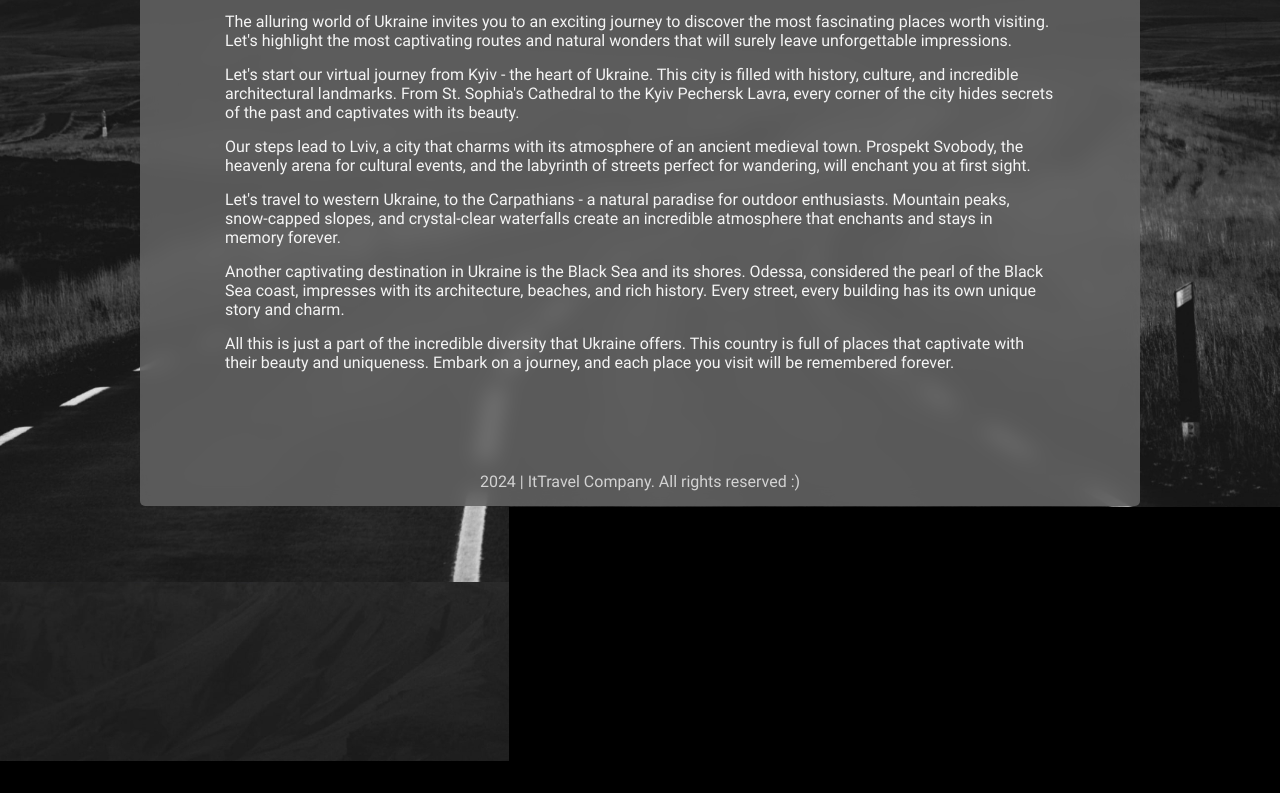
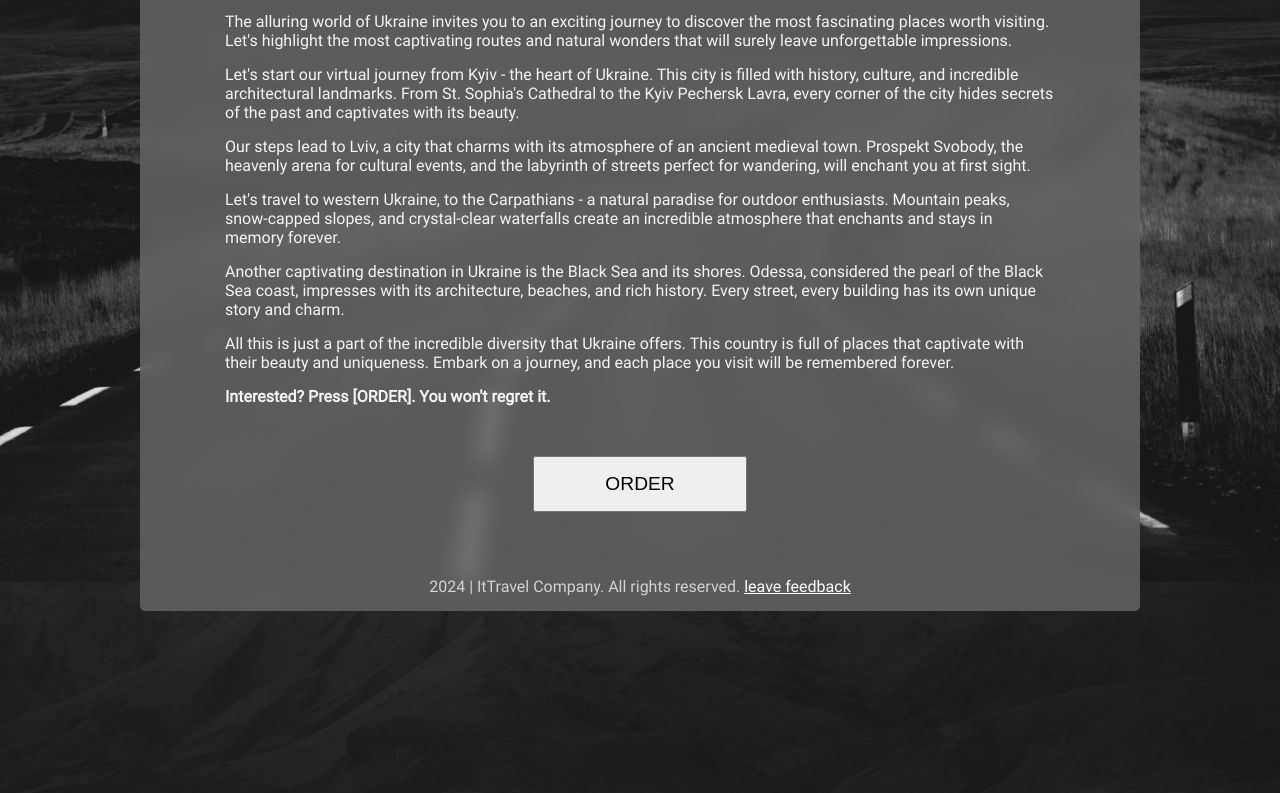
Before and after one commit to evilxgenius/06-travel-agency, a plain HTML site: page index.html in a window 1280 px wide. Shown: the part 1018-1811 px from the top of the page. Drawn offline with Linux system fonts and the light colour scheme.

Commit message:
added ORDER button and leave feedback link

```diff
--- a/css/style.scss
+++ b/css/style.scss
@@ -87,11 +87,11 @@
             padding: 10px;
             text-decoration: none;
             color: black;
-            background-color: rgba(245, 245, 245, 0.5);
+            background-color: rgba(245, 245, 245, 0.8);
 
             &:hover {
                 color: black;
-                background-color: rgba(245, 245, 245, 0.8);
+                background-color: whitesmoke;
             }
         }
 
@@ -103,7 +103,7 @@
 }
 
 main {
-    padding: 70px;
+    padding: 70px 70px 50px;
 
     .article {
         &__headline {
@@ -122,6 +122,24 @@ main {
         &__paragraph {
             margin: 15px;
         }
+
+        &__paragraph--attention {
+            font-weight: bold;
+        }
+
+        &__order {
+            display: block;
+            cursor: pointer;
+            margin: 50px auto 0;
+            padding: 15px 70px;
+            color: black;
+            font-size: 1.2rem;
+            text-transform: uppercase;
+
+            &:hover {
+
+            }
+        }
     }
 }
 
@@ -133,4 +151,14 @@ main {
     &__text {
         color: lightgray;
     }
+
+    &__feedback {
+        cursor: pointer;
+        color: white;
+        text-decoration: underline;
+
+        &:hover {
+            color: revert;
+        }
+    }
 }
--- a/index.html
+++ b/index.html
@@ -33,14 +33,16 @@
             <p class="article__paragraph">Let's travel to western Ukraine, to the Carpathians - a natural paradise for outdoor enthusiasts. Mountain peaks, snow-capped slopes, and crystal-clear waterfalls create an incredible atmosphere that enchants and stays in memory forever.</p>
             <p class="article__paragraph">Another captivating destination in Ukraine is the Black Sea and its shores. Odessa, considered the pearl of the Black Sea coast, impresses with its architecture, beaches, and rich history. Every street, every building has its own unique story and charm.</p>
             <p class="article__paragraph">All this is just a part of the incredible diversity that Ukraine offers. This country is full of places that captivate with their beauty and uniqueness. Embark on a journey, and each place you visit will be remembered forever.</p>
+            <p class="article__paragraph article__paragraph--attention">Interested? Press [ORDER]. You won't regret it.</p>
+            <button class="article__order">order</button>
         </article>
     </main>
     <footer class="footer">
         <span class="footer__text">
-            2024 | ItTravel Company. All rights reserved :)
+            2024 | ItTravel Company. All rights reserved.
+            <a class="footer__feedback">leave feedback</a>
         </span>
     </footer>
 </div>
-
 </body>
 </html>
```
Also changed, not shown: css/style.css, 1 other file.
